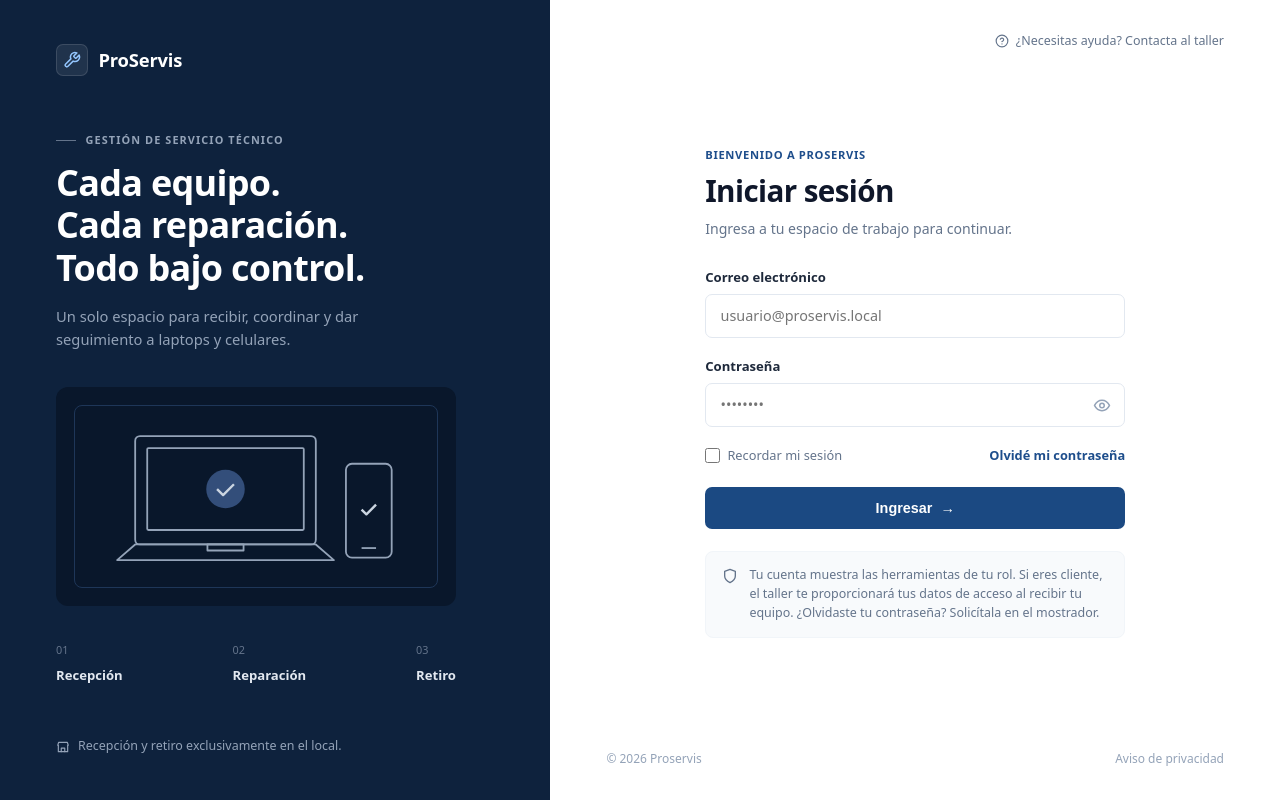
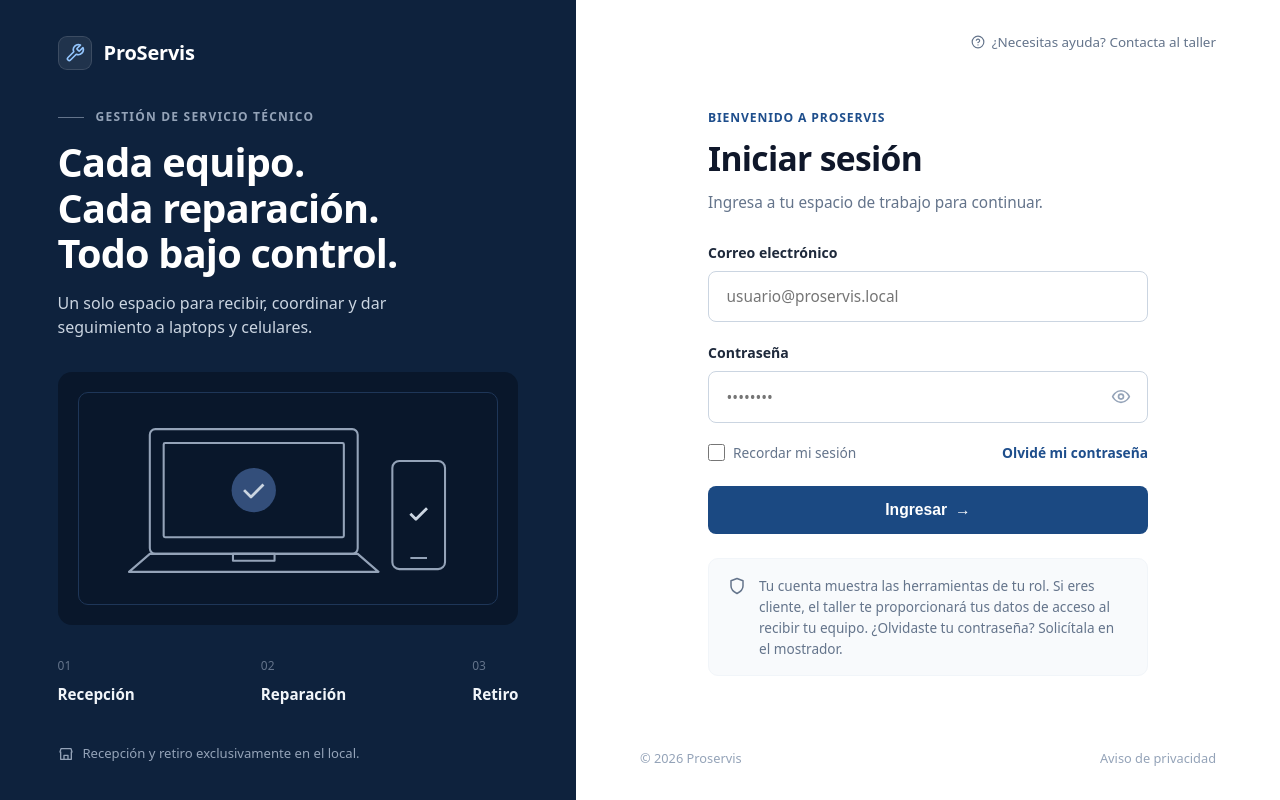
Before and after one commit to Luis582-web/proservis-php, a PHP site: page / in a window 1280 px wide. Run offline with PHP 8.4, Linux system fonts and the light colour scheme.

Commit message:
arreglo login v4

```diff
--- a/index.php
+++ b/index.php
@@ -46,11 +46,12 @@ if ($_SERVER['REQUEST_METHOD'] === 'POST') {
         <aside class="login-hero" aria-hidden="true">
             <div class="hero-brand">
                 <span class="hero-brand-icon">
-                    <svg width="18" height="18" viewBox="0 0 24 24" fill="none" stroke="currentColor" stroke-width="2" stroke-linecap="round" stroke-linejoin="round"><path d="M14.7 6.3a1 1 0 0 0 0 1.4l1.6 1.6a1 1 0 0 0 1.4 0l3.77-3.77a6 6 0 0 1-7.94 7.94l-6.91 6.91a2.12 2.12 0 0 1-3-3l6.91-6.91a6 6 0 0 1 7.94-7.94l-3.76 3.76z"/></svg>
+                    <svg width="20" height="20" viewBox="0 0 24 24" fill="none" stroke="currentColor" stroke-width="2" stroke-linecap="round" stroke-linejoin="round"><path d="M14.7 6.3a1 1 0 0 0 0 1.4l1.6 1.6a1 1 0 0 0 1.4 0l3.77-3.77a6 6 0 0 1-7.94 7.94l-6.91 6.91a2.12 2.12 0 0 1-3-3l6.91-6.91a6 6 0 0 1 7.94-7.94l-3.76 3.76z"/></svg>
                 </span>
                 ProServis
             </div>
 
+            <div class="hero-content">
                 <p class="hero-kicker">Gestión de servicio técnico</p>
                 <h2 class="hero-title">Cada equipo.<br>Cada reparación.<br>Todo bajo control.</h2>
                 <p class="hero-text">Un solo espacio para recibir, coordinar y dar seguimiento a laptops y celulares.</p>
@@ -74,9 +75,10 @@ if ($_SERVER['REQUEST_METHOD'] === 'POST') {
                     <li><span>02</span>Reparación</li>
                     <li><span>03</span>Retiro</li>
                 </ol>
+            </div>
 
             <p class="hero-note">
-                <svg width="14" height="14" viewBox="0 0 24 24" fill="none" stroke="currentColor" stroke-width="2" stroke-linecap="round" stroke-linejoin="round"><path d="M3 9l1.5-5h15L21 9"/><path d="M4 9v11h16V9"/><path d="M9 20v-6h6v6"/></svg>
+                <svg width="16" height="16" viewBox="0 0 24 24" fill="none" stroke="currentColor" stroke-width="2" stroke-linecap="round" stroke-linejoin="round"><path d="M3 9l1.5-5h15L21 9"/><path d="M4 9v11h16V9"/><path d="M9 20v-6h6v6"/></svg>
                 Recepción y retiro exclusivamente en el local.
             </p>
         </aside>
--- a/styles.css
+++ b/styles.css
@@ -37,46 +37,66 @@ body {
 
 /* Login */
 .login-body { background: #FFFFFF; min-height: 100vh; margin: 0; padding: 0; display: block; }
-.login-split { display: grid; grid-template-columns: minmax(360px, 43%) 1fr; min-height: 100vh; }
+.login-split { display: grid; grid-template-columns: minmax(420px, 45%) 1fr; min-height: 100vh; }
 
-.login-hero { background: #0E223D; color: #FFFFFF; padding: 2.75rem 3.5rem; display: flex; flex-direction: column; }
-.hero-brand { display: flex; align-items: center; gap: 0.65rem; font-weight: 700; font-size: 1.15rem; letter-spacing: -0.01em; }
-.hero-brand-icon { display: flex; align-items: center; justify-content: center; width: 32px; height: 32px; border-radius: 7px; background: rgba(255,255,255,0.08); border: 1px solid rgba(255,255,255,0.12); color: #93C5FD; }
-.hero-kicker { margin-top: 3.5rem; font-size: 0.68rem; font-weight: 600; letter-spacing: 0.1em; text-transform: uppercase; color: #94A3B8; display: flex; align-items: center; gap: 0.6rem; }
-.hero-kicker::before { content: ""; width: 20px; height: 1px; background: #64748B; }
-.hero-title { font-size: 2.25rem; line-height: 1.18; font-weight: 700; margin: 0.85rem 0 1rem; letter-spacing: -0.02em; }
-.hero-text { color: #94A3B8; font-size: 0.92rem; line-height: 1.55; max-width: 390px; }
-.hero-illustration { margin-top: 2.25rem; max-width: 400px; background: #09172B; border-radius: 12px; padding: 1.15rem; }
-.hero-illustration svg { display: block; width: 100%; height: auto; border: 1px solid #1E3658; border-radius: 8px; padding: 0.75rem; }
-.hero-steps { list-style: none; display: flex; justify-content: space-between; max-width: 400px; margin-top: 2.25rem; padding: 0; font-size: 0.82rem; font-weight: 600; color: #E2E8F0; }
-.hero-steps span { display: block; font-size: 0.68rem; font-weight: 500; color: #64748B; margin-bottom: 0.45rem; }
-.hero-note { margin-top: auto; padding-top: 2rem; display: flex; align-items: center; gap: 0.5rem; font-size: 0.78rem; color: #94A3B8; }
+.login-hero {
+    background: #0E223D; color: #FFFFFF;
+    padding: clamp(2.25rem, 4vh, 3.75rem) clamp(2.5rem, 4.5vw, 5.25rem);
+    display: flex; flex-direction: column; justify-content: space-between;
+}
+.hero-brand { display: flex; align-items: center; gap: 0.75rem; font-weight: 700; font-size: clamp(1.25rem, 1.4vw, 1.55rem); letter-spacing: -0.01em; }
+.hero-brand-icon { display: flex; align-items: center; justify-content: center; width: clamp(34px, 2.4vw, 42px); height: clamp(34px, 2.4vw, 42px); border-radius: 9px; background: rgba(255,255,255,0.08); border: 1px solid rgba(255,255,255,0.12); color: #93C5FD; }
+.hero-content { margin: auto 0; padding: clamp(1.5rem, 3vh, 3rem) 0; max-width: 620px; width: 100%; }
+.hero-kicker { font-size: clamp(0.75rem, 0.85vw, 0.9rem); font-weight: 600; letter-spacing: 0.1em; text-transform: uppercase; color: #94A3B8; display: flex; align-items: center; gap: 0.75rem; }
+.hero-kicker::before { content: ""; width: 26px; height: 1.5px; background: #64748B; }
+.hero-title { font-size: clamp(2.35rem, 3.1vw, 3.6rem); line-height: 1.15; font-weight: 700; margin: clamp(0.85rem, 1.5vh, 1.25rem) 0; letter-spacing: -0.02em; }
+.hero-text { color: #CBD5E1; font-size: clamp(1rem, 1.12vw, 1.22rem); line-height: 1.55; max-width: 42ch; }
+.hero-illustration { margin-top: clamp(2rem, 3.5vh, 3rem); width: 100%; background: #09172B; border-radius: 14px; padding: clamp(1.25rem, 2vh, 1.85rem); }
+.hero-illustration svg { display: block; width: 100%; height: auto; border: 1px solid #1E3658; border-radius: 10px; padding: clamp(0.75rem, 1.2vw, 1.25rem); }
+.hero-steps { list-style: none; display: flex; justify-content: space-between; width: 100%; margin-top: clamp(2rem, 3.2vh, 2.85rem); padding: 0; font-size: clamp(0.95rem, 1.05vw, 1.15rem); font-weight: 600; color: #F1F5F9; }
+.hero-steps span { display: block; font-size: clamp(0.75rem, 0.85vw, 0.9rem); font-weight: 500; color: #64748B; margin-bottom: 0.5rem; }
+.hero-note { display: flex; align-items: center; gap: 0.55rem; font-size: clamp(0.82rem, 0.92vw, 0.98rem); color: #94A3B8; }
 
-.login-main { background: #FFFFFF; display: flex; flex-direction: column; padding: 2rem 3.5rem; }
-.login-top-help { align-self: flex-end; display: flex; align-items: center; gap: 0.4rem; font-size: 0.78rem; color: #64748B; }
-.login-form-box { width: 100%; max-width: 420px; margin: auto; padding: 2rem 0; }
-.login-kicker { font-size: 0.7rem; font-weight: 700; letter-spacing: 0.06em; text-transform: uppercase; color: #1E4E8C; }
-.login-form-box h1 { font-size: 1.85rem; font-weight: 700; margin: 0.35rem 0 0.3rem; color: #0F172A; letter-spacing: -0.02em; }
-.login-sub { color: #64748B; font-size: 0.88rem; margin-bottom: 1.75rem; }
-.login-form-box .form-group { margin-bottom: 1.2rem; }
-.login-form-box .form-group label { font-size: 0.82rem; font-weight: 600; color: #1E293B; margin-bottom: 0.4rem; }
-.login-form-box input[type="email"], .login-form-box input[type="password"], .login-form-box input[type="text"] { width: 100%; padding: 0.72rem 0.9rem; border: 1px solid #E2E8F0; border-radius: 7px; font-size: 0.9rem; background: #FFFFFF; color: #0F172A; transition: border-color .15s, box-shadow .15s; }
-.login-form-box input:focus { outline: none; border-color: #1E4E8C; box-shadow: 0 0 0 3px rgba(30,78,140,0.14); }
+.login-main {
+    background: #FFFFFF; display: flex; flex-direction: column;
+    padding: clamp(2rem, 3.5vh, 3.5rem) clamp(2.5rem, 5vw, 5.5rem);
+}
+.login-top-help { align-self: flex-end; display: flex; align-items: center; gap: 0.45rem; font-size: clamp(0.84rem, 0.92vw, 0.98rem); color: #64748B; }
+.login-form-box { width: 100%; max-width: clamp(440px, 34vw, 560px); margin: auto; padding: 2rem 0; }
+.login-kicker { font-size: clamp(0.76rem, 0.85vw, 0.92rem); font-weight: 700; letter-spacing: 0.07em; text-transform: uppercase; color: #1E4E8C; }
+.login-form-box h1 { font-size: clamp(2.1rem, 2.6vw, 2.85rem); font-weight: 700; margin: 0.4rem 0 0.45rem; color: #0F172A; letter-spacing: -0.02em; }
+.login-sub { color: #64748B; font-size: clamp(0.96rem, 1.08vw, 1.15rem); margin-bottom: clamp(1.75rem, 2.8vh, 2.4rem); }
+.login-form-box .form-group { margin-bottom: clamp(1.25rem, 2vh, 1.65rem); }
+.login-form-box .form-group label { font-size: clamp(0.88rem, 0.98vw, 1.05rem); font-weight: 600; color: #1E293B; margin-bottom: 0.5rem; }
+.login-form-box input[type="email"], .login-form-box input[type="password"], .login-form-box input[type="text"] {
+    width: 100%; padding: clamp(0.88rem, 1.35vh, 1.1rem) 1.1rem; border: 1px solid #CBD5E1; border-radius: 8px;
+    font-size: clamp(0.96rem, 1.05vw, 1.12rem); background: #FFFFFF; color: #0F172A; transition: border-color .15s, box-shadow .15s;
+}
+.login-form-box input:focus { outline: none; border-color: #1E4E8C; box-shadow: 0 0 0 3px rgba(30,78,140,0.15); }
 .password-wrap { position: relative; }
-.password-wrap input { padding-right: 2.75rem !important; }
-.toggle-pass { position: absolute; right: 0.55rem; top: 50%; transform: translateY(-50%); background: transparent; border: none; color: #94A3B8; cursor: pointer; padding: 0.35rem; display: flex; align-items: center; justify-content: center; }
+.password-wrap input { padding-right: 3.1rem !important; }
+.toggle-pass { position: absolute; right: 0.65rem; top: 50%; transform: translateY(-50%); background: transparent; border: none; color: #94A3B8; cursor: pointer; padding: 0.4rem; display: flex; align-items: center; justify-content: center; }
+.toggle-pass svg { width: 20px; height: 20px; }
 .toggle-pass:hover { color: #475569; }
-.login-row { display: flex; justify-content: space-between; align-items: center; font-size: 0.8rem; margin: 0.25rem 0 1.35rem; }
-.login-row .check { display: inline-flex; align-items: center; gap: 0.45rem; color: #64748B; font-weight: 400; margin: 0; cursor: pointer; }
-.login-row .check input[type="checkbox"] { width: 15px; height: 15px; padding: 0; margin: 0; accent-color: #1E4E8C; cursor: pointer; }
+.login-row { display: flex; justify-content: space-between; align-items: center; font-size: clamp(0.86rem, 0.95vw, 1rem); margin: 0.35rem 0 clamp(1.45rem, 2.3vh, 1.9rem); }
+.login-row .check { display: inline-flex; align-items: center; gap: 0.5rem; color: #64748B; font-weight: 400; margin: 0; cursor: pointer; }
+.login-row .check input[type="checkbox"] { width: 17px; height: 17px; padding: 0; margin: 0; accent-color: #1E4E8C; cursor: pointer; }
 .login-row a { color: #1E4E8C; font-weight: 600; text-decoration: none; }
 .login-row a:hover { text-decoration: underline; }
-.login-form-box .btn-login { display: flex; align-items: center; justify-content: center; gap: 0.5rem; background: #1B4982; color: #FFFFFF; padding: 0.8rem 1rem; font-size: 0.9rem; font-weight: 600; border-radius: 7px; border: none; transition: background .15s; }
+.login-form-box .btn-login {
+    display: flex; align-items: center; justify-content: center; gap: 0.5rem;
+    background: #1B4982; color: #FFFFFF; padding: clamp(0.92rem, 1.45vh, 1.15rem) 1.25rem;
+    font-size: clamp(0.98rem, 1.08vw, 1.14rem); font-weight: 600; border-radius: 8px; border: none; transition: background .15s;
+}
 .login-form-box .btn-login:hover { background: #153A69; }
-.login-info { display: flex; align-items: flex-start; gap: 0.7rem; margin-top: 1.4rem; padding: 0.9rem 1rem; background: #F8FAFC; border: 1px solid #F1F5F9; border-radius: 8px; font-size: 0.78rem; line-height: 1.5; color: #64748B; }
-.login-info svg { flex-shrink: 0; margin-top: 2px; color: #64748B; }
-.login-form-box .alert-danger { font-size: 0.85rem; margin-bottom: 1.15rem; }
-.login-foot { display: flex; justify-content: space-between; align-items: center; font-size: 0.75rem; color: #94A3B8; padding-top: 1rem; }
+.login-info {
+    display: flex; align-items: flex-start; gap: 0.8rem; margin-top: clamp(1.5rem, 2.4vh, 2rem);
+    padding: clamp(1rem, 1.5vh, 1.25rem) 1.2rem; background: #F8FAFC; border: 1px solid #F1F5F9;
+    border-radius: 10px; font-size: clamp(0.85rem, 0.94vw, 0.98rem); line-height: 1.55; color: #64748B;
+}
+.login-info svg { flex-shrink: 0; width: 18px; height: 18px; margin-top: 2px; color: #64748B; }
+.login-form-box .alert-danger { font-size: clamp(0.88rem, 0.96vw, 1rem); margin-bottom: 1.25rem; }
+.login-foot { display: flex; justify-content: space-between; align-items: center; font-size: clamp(0.8rem, 0.88vw, 0.94rem); color: #94A3B8; padding-top: 1rem; }
 .login-foot a { color: #94A3B8; text-decoration: none; }
 .login-foot a:hover { color: #64748B; text-decoration: underline; }
 
```
Lines whose indentation alone changed are shown as unchanged.
